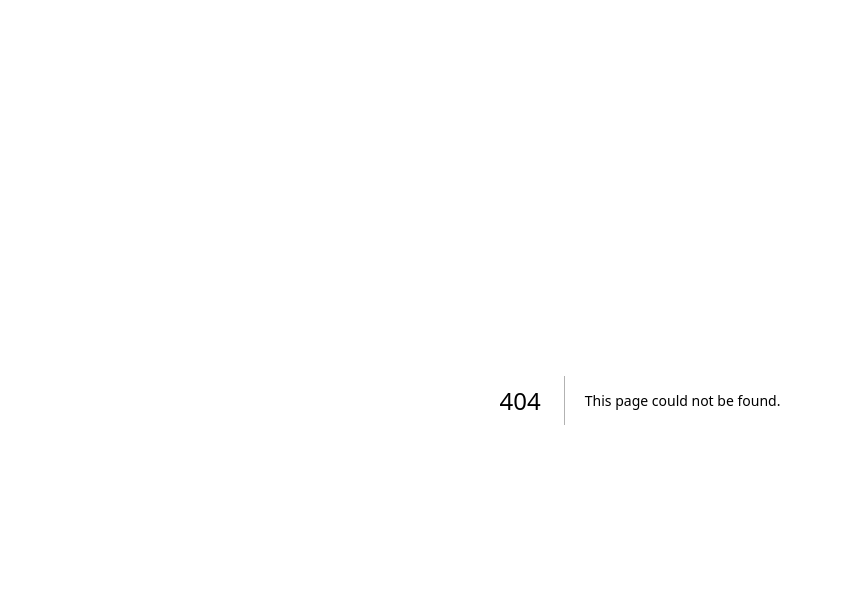
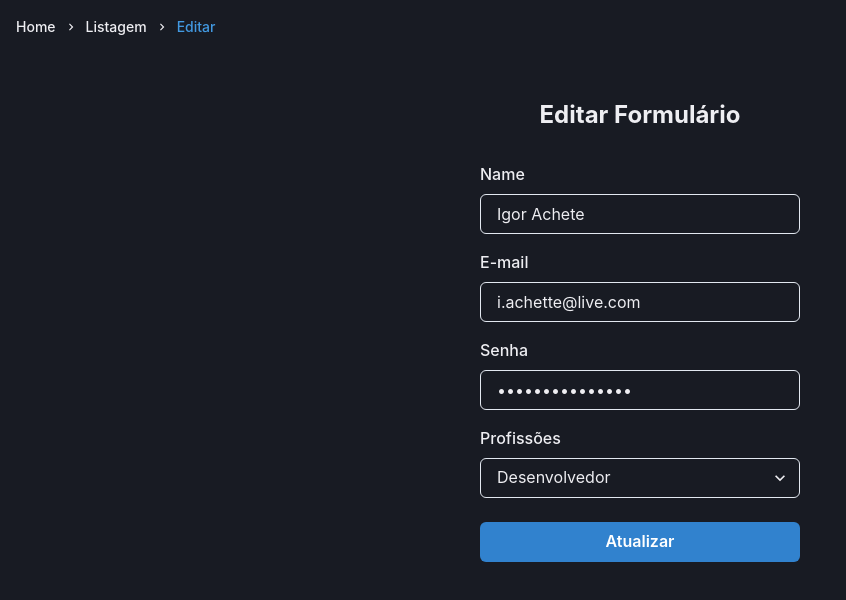
Before and after one commit to moutinhofuturedev/Good-Form, a Next.js app: page /update/1 in a window 1280 px wide. Before the commit this address had no page. Shown: the top 600 px of the page, without its empty margins (0-846 px from the left). Built offline with nearby package versions, Linux system fonts and the light colour scheme; data requests are answered from the project's data file.

Commit message:
feat: criação da página de edição

```diff
--- /dev/null
+++ b/src/pages/update/[personId].tsx
@@ -0,0 +1,121 @@
+import { Box, Breadcrumb, BreadcrumbItem, BreadcrumbLink, Button, Center, Flex, FormControl, FormLabel, HStack, Heading, Input, Select } from "@chakra-ui/react";
+import Head from "next/head";
+import { UpdateProps } from "../../types/type";
+import { api } from "../../api/api";
+import { MdNavigateNext } from "react-icons/md";
+
+export async function getStaticProps(contex: any) {
+  const { params } = contex;
+
+  const data = await api.get(`http://localhost:3333/form/${params.personId}`);
+
+  const person = data.data
+
+  return {
+    props: { person },
+  };
+}
+
+export async function getStaticPaths() {
+  const response = await api.get("http://localhost:3333/form");
+
+  const data = response.data
+
+  const paths = data.map((person: UpdateProps) => {
+    return {
+      params: {
+        personId: `${person.id}`,
+      },
+    };
+  });
+
+  return { paths, fallback: false };
+}
+
+type updatePersonId = {
+  person: UpdateProps;
+};
+
+export default function UpdatePerson({ person }: updatePersonId) {
+  return (
+    <Box>
+      <Head>
+        <title>Form | Editar</title>
+      </Head>
+      <Breadcrumb
+        fontWeight="medium"
+        fontSize="sm"
+        ml="1rem"
+        mt="1rem"
+        mb="4rem"
+        separator={<MdNavigateNext color="gray.500" />}
+      >
+        <BreadcrumbItem>
+          <BreadcrumbLink href="/">Home</BreadcrumbLink>
+        </BreadcrumbItem>
+
+        <BreadcrumbItem>
+          <BreadcrumbLink href="/list">Listagem</BreadcrumbLink>
+        </BreadcrumbItem>
+
+        <BreadcrumbItem isCurrentPage color="blue.400">
+          <BreadcrumbLink href="/update">Editar</BreadcrumbLink>
+        </BreadcrumbItem>
+      </Breadcrumb>
+      <Flex
+        height="100%"
+        flexDirection="column"
+        justifyContent="center"
+        align="center"
+        px="2rem"
+      >
+        <Heading as="h2" mb="2rem" fontSize={["lg", "2xl"]}>
+          Editar Formulário
+        </Heading>
+        <FormControl maxWidth="20rem">
+          <FormLabel>Name</FormLabel>
+          <Input
+            type="text"
+            id="name"
+            placeholder="Seu nome"
+            defaultValue={person.name}
+          />
+
+          <FormLabel mt="1rem">E-mail</FormLabel>
+          <Input
+            type="email"
+            id="email"
+            placeholder="Seu e-mail"
+            defaultValue={person.email}
+          />
+
+          <FormLabel mt="1rem">Senha</FormLabel>
+          <Input
+            type="password"
+            id="password"
+            placeholder="Sua senha"
+            defaultValue={person.password}
+          />
+
+          <FormLabel mt="1rem">Profissões</FormLabel>
+          <Select defaultValue="0">
+            <option value="0">{person.profession}</option>
+            <option value="Desenvolvedor">Desenvolvedor</option>
+            <option value="Agilista">Agilista</option>
+            <option value="QA">QA</option>
+            <option value="Product Ower">Product Ower</option>
+            <option value="Tech Leader">Tech Leader</option>
+            <option value="Analista SEO">Analista SEO</option>
+            <option value="Outros">Outros</option>
+          </Select>
+
+          <Center mt="1.5rem">
+            <Button colorScheme="blue" w="100%">
+              Atualizar
+            </Button>
+          </Center>
+        </FormControl>
+      </Flex>
+    </Box>
+  );
+}
```
